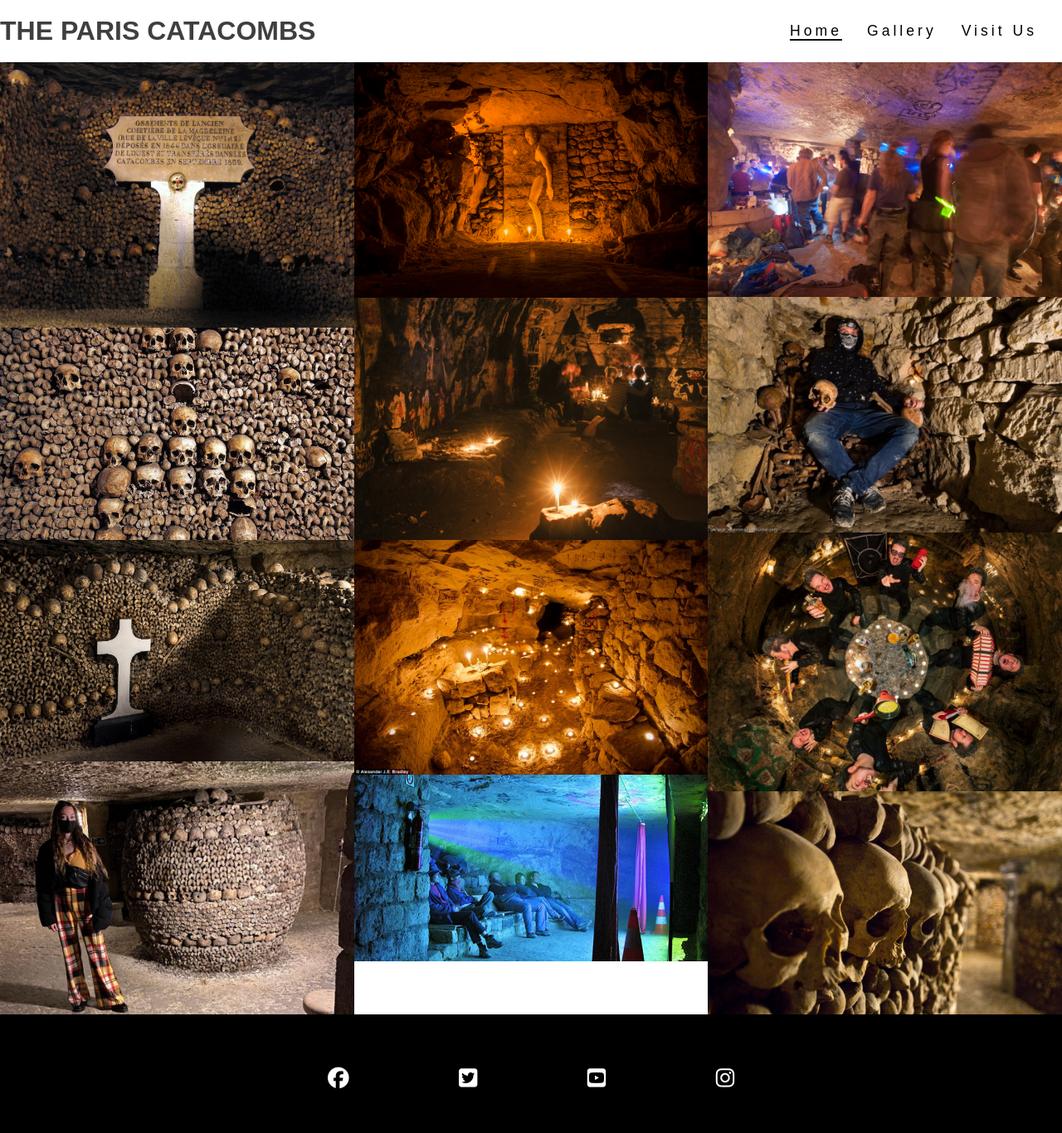
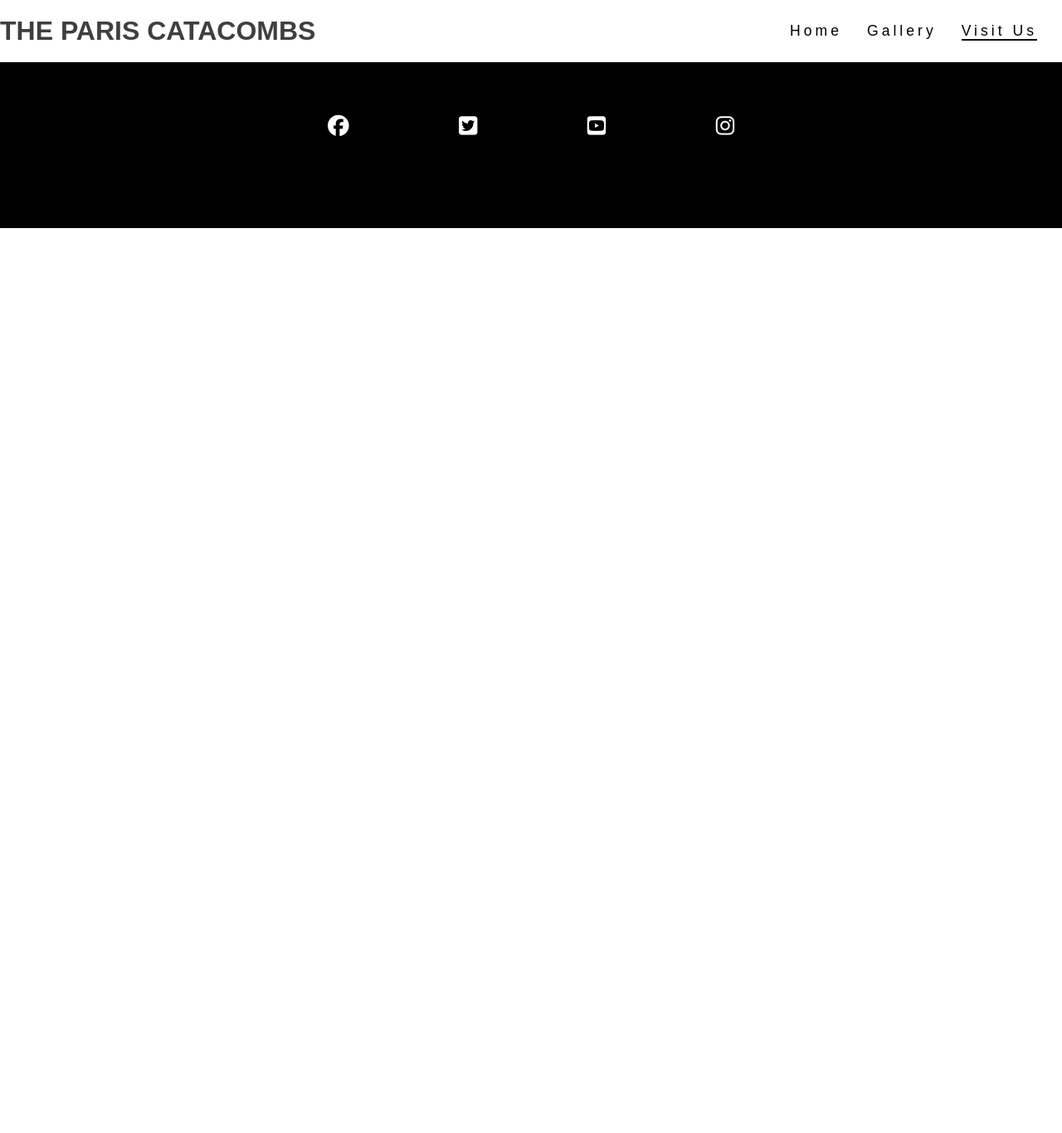
Before and after one commit to Code-Institute-Submissions/PavleMarinkovic95-portfolio_1_SepResub, a plain HTML site: page visit.html in a window 1280 px wide. Shown: the whole page at 83% size. After the commit the page ends 800 px from the top, so only its background shows below. Drawn offline with Linux system fonts and the light colour scheme; a web font is replaced by a local one.

Commit message:
Fixed nav bar links
Fixed the active class positions in the nav bar

```diff
--- a/gallery.html
+++ b/visit.html
@@ -15,34 +15,19 @@
         <nav id="menu">
             <ul>
                 <li>
-                    <a href="visit.html">Visit Us</a>
+                    <a class="active" href="visit.html">Visit Us</a>
                 </li>
                 <li>
                     <a href="gallery.html">Gallery</a>
                 </li>
                 <li>
-                    <a class="active" href="index.html">Home</a>
+                    <a href="index.html">Home</a>
                 </li>
             </ul>
         </nav>
     </header>
 
-    <section id="photos">
-        <img src="assets/images/catacombs1.jpg" alt="Ossuary with a tablet inscription">
-        <img src="assets/images/catacombs2.jpg" alt="Skulls and bones creating a wall">
-        <img src="assets/images/catacombs3.jpg" alt="More walls made form bones and a cross">
-        <img src="assets/images/catacombs4.jpg" alt="A woman next to the bone pillar">
-        <img src="assets/images/catacombs5.jpg" alt="A statue inside a wall and lit candels">
-        <img src="assets/images/catacombs6.jpg" alt="People hanging out in the tunnels">
-        <img src="assets/images/catacombs7.jpg" alt="A stunning scene with countless candels lit">
-        <img src="assets/images/catacombs8.jpg" alt="People enjoing a movie in the catacombs illegally">
-        <img src="assets/images/catacombs9.jpg" alt="More people in the tunnels">
-        <img src="assets/images/catacombs10.jpg" alt="Man withs skull in hand sitting in the tunnles">
-        <img src="assets/images/catacombs11.jpg" alt="People enjoing a drink in the catacombs">
-        <img src="assets/images/catacombs12.jpg" alt="Close up shot of the countless skulls in the walls">
 
-
-    </section>
 
     <footer>
         <ul class="social-networks">
```
